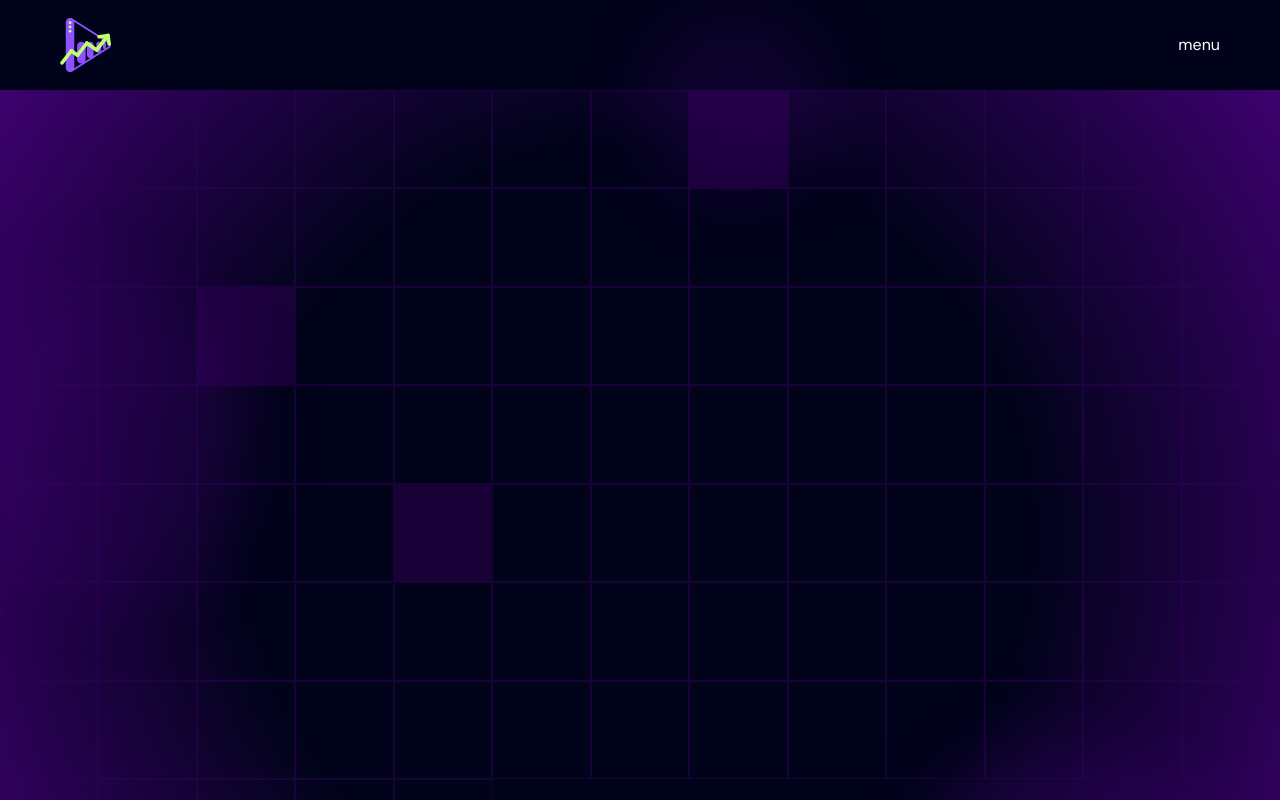
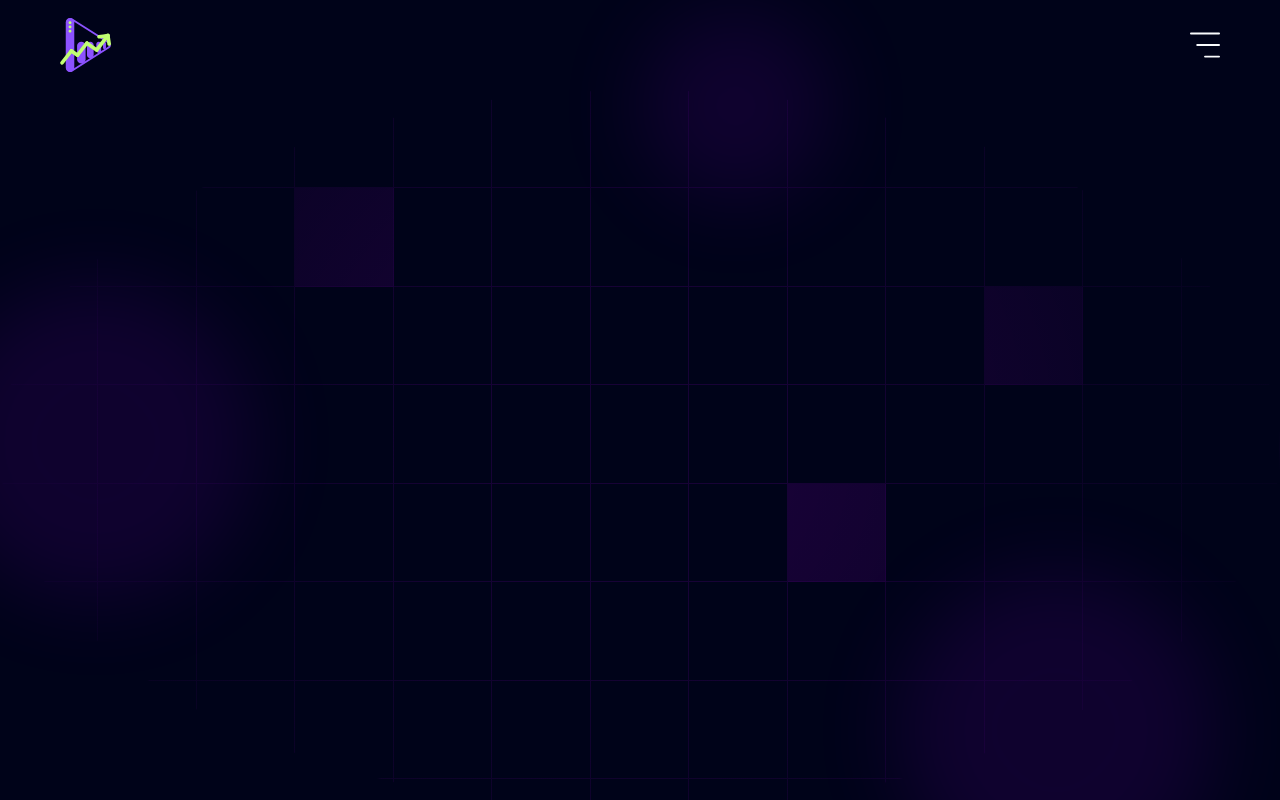
Before and after one commit to oArths/DM.Landpage.Frontend, a Next.js app: page / in a window 1280 px wide. Shown: the top 800 px of the page. Built offline with nearby package versions, Linux system fonts and the light colour scheme.

Commit message:
STYLE: continuing the styling of the home section

```diff
--- a/app/page.tsx
+++ b/app/page.tsx
@@ -1,5 +1,5 @@
 import Image from "next/image";
-import { LogoPurple } from "../public/images";
+import { LogoPurple, MenuIcon } from "../public/images";
 export default function Home() {
   return (
     <section className="bg-ui-colors-background min-h-screen  text-white w-full h-full">
@@ -8,30 +8,36 @@ export default function Home() {
           src={LogoPurple}
           width={51}
           height={51}
-          alt="Logo da Empresa Data Mastry"
+          alt="Logo da Empresa Data Mastery"
         />
-        <div>menu</div>
+        <div>
+          <Image
+            src={MenuIcon}
+            width={30}
+            height={24}
+            alt="Icone do menu lateral"
+          />
+        </div>
       </header>
-      <div className=" relative bg-transparent ">
-        <div className="bg-primary-indigo z-[3]  blur-2xl absolute opacity-20 -top-20 left-[50%] p-0  w-[15vw] h-[15vw]  aspect-square rounded-full" />
-        <div className="bg-primary-indigo z-[3]  blur-2xl absolute opacity-20 top-48 right-[80%] p-0  w-[25vw] h-[25vw]  aspect-square rounded-full" />
-        <div className="bg-primary-indigo z-[3]  blur-2xl absolute opacity-20 -bottom-20 left-[70%] p-0  w-[25vw] h-[25vw]  aspect-square rounded-full" />
-        {/* <div className=" w-full  absolute z-[2] bg-amber-300 bg-clip-content  rounded-full h-[90dvh] overflow-hidden"></div> */}
-        <div className="w-full h-full relative ">
-          <div
-            className="absolute inset-0 bg-transparent"
-            style={{
-              background:
-                "radial-gradient(circle, rgba(0,0,0,0) 50%, rgba(77,0,133,0.8) 100%)",
-            }}
-          />
-          <div className="grid grid-cols-4  relative z-[1] sm:grid-cols-6 lg:grid-cols-[repeat(13,minmax(0,1fr))] lg:grid-rows-9 bg-transparent">
-            {Array.from({ length: 96 }).map((_, i) => (
+      <div className=" relative bg-transparent h-[90dvh]">
+        <div className="bg-primary-indigo z-[15]  blur-2xl absolute opacity-20 -top-20 left-[50%] p-0  w-[15vw] h-[15vw]  aspect-square rounded-full" />
+        <div className="bg-primary-indigo z-[15]  blur-2xl absolute opacity-20 top-48 right-[80%] p-0  w-[25vw] h-[25vw]  aspect-square rounded-full" />
+        <div className="bg-primary-indigo z-[15]  blur-2xl absolute opacity-20 -bottom-20 left-[70%] p-0  w-[25vw] h-[25vw]  aspect-square rounded-full" />
+        <div
+          className="w-full h-full absolute z-10 "
+          style={{
+            background:
+              " radial-gradient(circle, rgba(0,3,25,0) 20%, rgb(0,3,25) 100%)",
+          }}
+        />
+        <div className="w-full h-full relative overflow-hidden rounded-[100%] ">
+          <div className="grid place-items-start grid-cols-4 sm:grid-cols-6 lg:grid-cols-[repeat(13,minmax(0,1fr))] lg:grid-rows-9 bg-transparent">
+            {Array.from({ length: 117 }).map((_, i) => (
               <div
                 key={i}
-                className={`h-full w-full  aspect-square border border-indigo-700/45  ${
-                  [7, 56, 28].includes(i)
-                    ? "bg-indigo-700 opacity-45"
+                className={`h-full w-full  aspect-square border-[0.6px] border-t-0 border-l-0 border-indigo-700/45  ${
+                  [16, 60, 36].includes(i)
+                    ? "bg-indigo-700/45"
                     : "bg-transparent"
                 }`}
               ></div>
```
